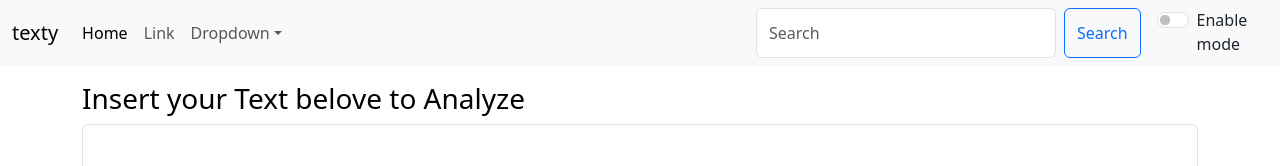
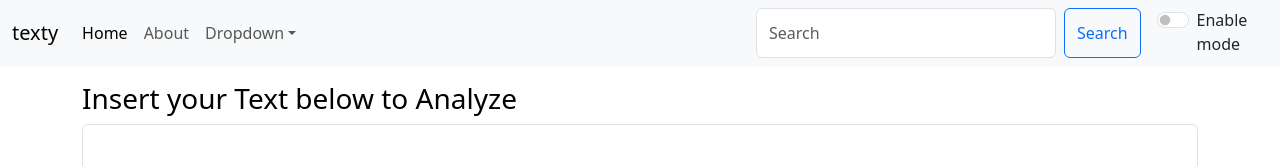
Before and after one commit to Nomiy-Nasiri/Text-app, a React (Create React App) app: page / in a window 1280 px wide. Shown: the top 166 px of the page. Built offline with nearby package versions, Linux system fonts and the light colour scheme.

Commit message:
router version

```diff
--- a/package.json
+++ b/package.json
@@ -8,6 +8,7 @@
     "@testing-library/user-event": "^13.5.0",
     "react": "^18.2.0",
     "react-dom": "^18.2.0",
+    "react-router-dom": "^6.17.0",
     "react-scripts": "5.0.1",
     "web-vitals": "^2.1.4"
   },
--- a/src/App.js
+++ b/src/App.js
@@ -1,53 +1,51 @@
-import './App.css';
-import Alert from './components/Alert';
-// import About from './components/About';
-import Navbar from './components/Navbar';
-import Texty from './components/texty';
-import React, {useState} from 'react'
+import "./App.css";
+import Alert from "./components/Alert";
+import About from "./components/About"; // Import the About component
+import Navbar from "./components/Navbar";
+import Texty from "./components/texty";
+import React, { useState } from "react";
+import { BrowserRouter as Router, Route, Link, Routes } from "react-router-dom";
 
 function App() {
-  const[mode, setMode] = useState("light")
-  const[alert, setAlert] = useState(null)
+  const [mode, setMode] = useState("light");
+  const [alert, setAlert] = useState(null);
 
-  const showAlert = (message, type) =>{
+  const showAlert = (message, type) => {
     setAlert({
-  message : message,
-  type : type
-})
+      message: message,
+      type: type,
+    });
     setTimeout(() => {
-  setAlert(null)
+      setAlert(null);
     }, 1500);
-  }
-  const toggleMode = () =>{
-    if(mode === "light"){
-      setMode("dark")
-      document.body.style.backgroundColor = "#070721"
-      showAlert("Dark mode has been Enabled", "warning")
-      document.title = "texty - Dark Mode"
-      // setInterval(() => {
-      //   document.title = "texty - texty is Amizing"
-      // }, 2000);
-      // setInterval(() => {
-      //   document.title = "texty - Downlaod the app"
-      // }, 1500);
-    }
-    else{
-      setMode("light")
-      document.body.style.backgroundColor = "white"
-      showAlert("Light mode has been Enabled", "success")
-      document.title = "texty - Light Mode"
+  };
+
+  const toggleMode = () => {
+    if (mode === "light") {
+      setMode("dark");
+      document.body.style.backgroundColor = "#070721";
+      showAlert("Dark mode has been Enabled", "warning");
+      document.title = "texty - Dark Mode";
+    } else {
+      setMode("light");
+      document.body.style.backgroundColor = "white";
+      showAlert("Light mode has been Enabled", "success");
+      document.title = "texty - Light Mode";
     }
   }
+
   return (
     <div className="main">
-
-    <Navbar name = "texty" mode = {mode} toggleMode = {toggleMode}/>
-    <Alert alert = {alert}/>
+      <Router>
+        <Navbar name="texty" mode={mode} toggleMode={toggleMode} />
+        <Alert alert={alert} />
         <div className="container my-3">
-    <Texty showAlert={showAlert} heading = "Insert your Text belove to Analyze" mode = {mode} />
+          <Routes>
+            <Route path="/" element={<Texty showAlert={showAlert} heading="Insert your Text below to Analyze" mode={mode} />} />
+            <Route path="/about" element={<About />} />
+          </Routes>
         </div>
-      {/* <About/> */}
-
+      </Router>
     </div>
   );
 }
--- a/src/components/Navbar.js
+++ b/src/components/Navbar.js
@@ -1,4 +1,5 @@
 import React from "react";
+import { Link } from "react-router-dom";
 
 export default function Navbar(props) {
   return (
@@ -22,14 +23,14 @@
           <div className="collapse navbar-collapse" id="navbarSupportedContent">
             <ul className="navbar-nav me-auto mb-2 mb-lg-0">
               <li className="nav-item">
-                <a className="nav-link active" aria-current="page" href="/">
+                <Link className="nav-link active" aria-current="page" to="/">
                   Home
-                </a>
+                </Link>
               </li>
               <li className="nav-item">
-                <a className="nav-link" href="/">
-                  Link
-                </a>
+                <Link className="nav-link" to="/about">
+                  About
+                </Link>
               </li>
               <li className="nav-item dropdown">
                 <a
```
Also changed, not shown: 1 other file (tests, documents, lock files or other folders). Lines whose indentation alone changed are shown as unchanged.
